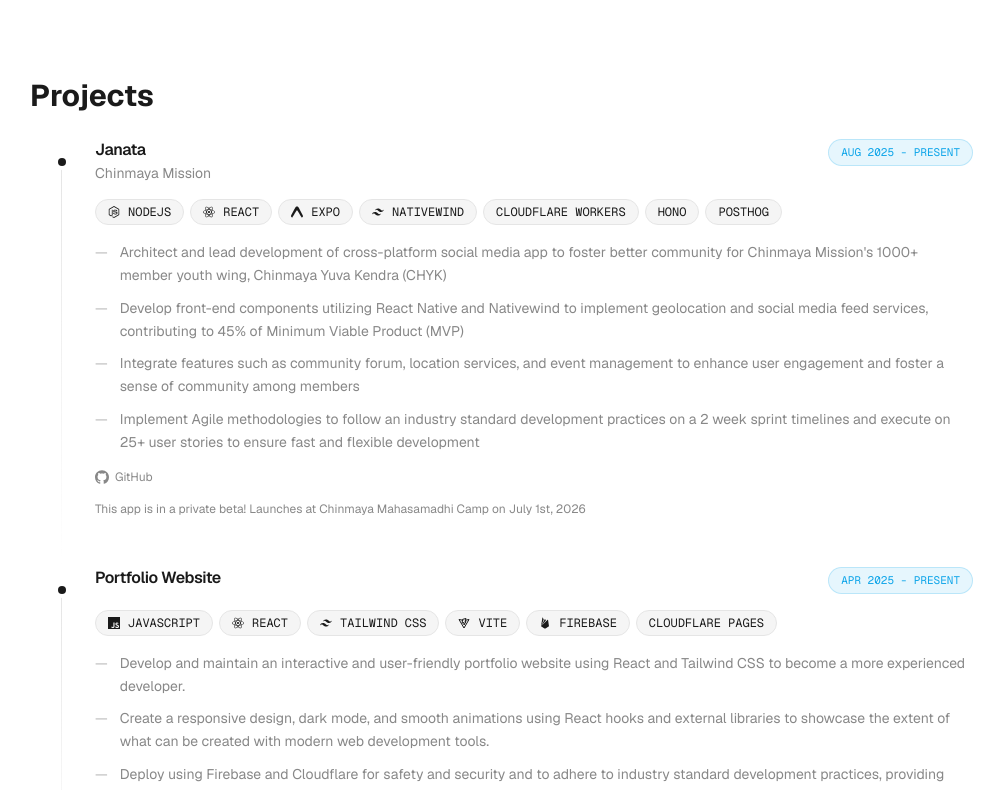
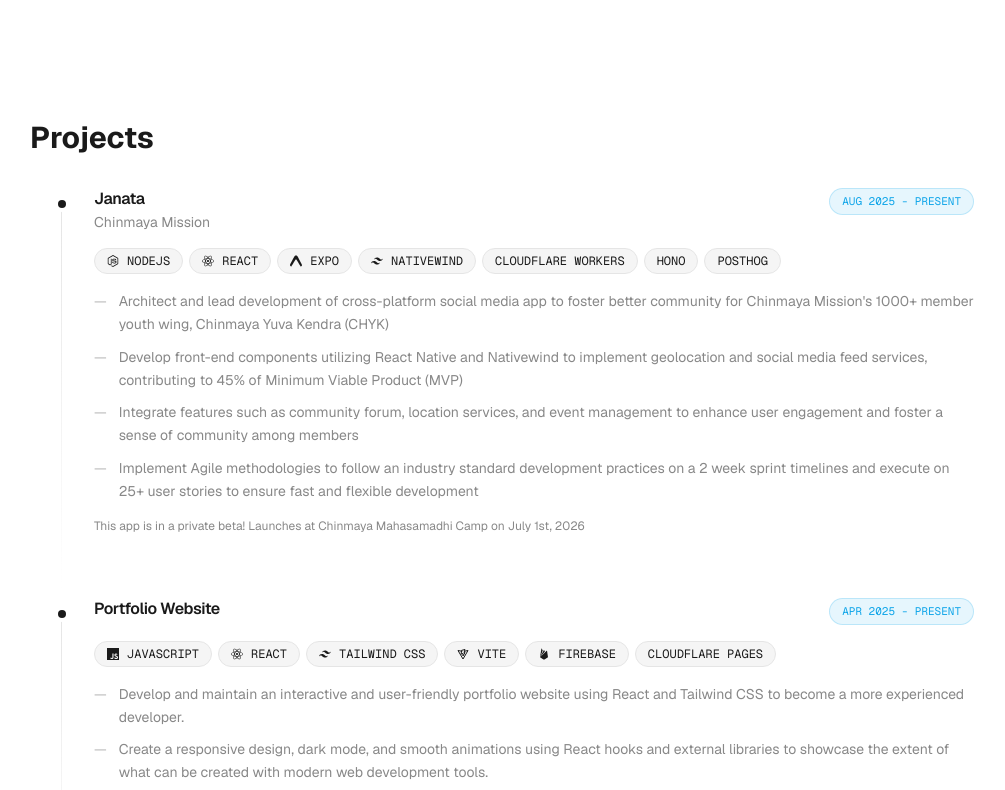
Before and after one commit to theabhiramr/theabhiramr, a React (Vite) app: page /work in a window 1280 px wide. Shown: the part 2780-3570 px from the top of the page, without its empty margins (274-1279 px from the left). Built offline with nearby package versions, Linux system fonts and the light colour scheme.

Commit message:
chore: restructured timeline item links

```diff
--- a/src/constants/data.js
+++ b/src/constants/data.js
@@ -15,7 +15,9 @@
       "Provide support in migrating legacy applications to cloud platforms, ensuring scalability, security, and compliance with industry standards",
       "Engage in the usage of cutting-edge cloud technologies and services to optimize data management and analytics for improved decision-making",
     ],
-    link: "https://www.bms.com",
+    links: [
+      { label: "Learn More", href: "https://www.bms.com" }
+    ],
   },
   {
     title: "Software Development Engineering Co-op",
@@ -29,7 +31,9 @@
       "Designed Linux user interfaces (UIs) in Python for test stations using PyQt and Matplotlib modules to streamline production testing procedures",
       "Tested 200+ digital, tuner and reference modules in SDRs for appropriate phase noise and power distribution, hitting quality assurance (QA) targets",
     ],
-    link: "https://epiqsolutions.com",
+    links: [
+      { label: "Learn More", href: "https://epiqsolutions.com" }
+    ],
   },
   {
     title: "Software Development Intern",
@@ -43,7 +47,9 @@
       "Used OpenEVSE Arduino embedded system to build a prototype architecture that interfaced with RS485 and CAN protocols used in EVs",
       "Developed user experience (UX) flow for a social app over 50+ Figma design iterations to electric vehicle (EV) owners",
     ],
-    link: "https://evbuddy.net",
+    links: [
+      { label: "Visit", href: "https://evbuddy.net" }
+    ],
   },
 ];
 
@@ -69,8 +75,10 @@
     ],
     additional:
       "This app is in a private beta! Launches at Chinmaya Mahasamadhi Camp on July 1st, 2026",
-    link: "https://chinmayajanata.org",
-    githubLink: "https://github.com/Project-Janatha/Project-Janatha",
+    links: [
+      { label: "Visit", href: "https://chinmayajanata.org" },
+      { label: "GitHub", href: "https://github.com/Project-Janata/Janata" }
+    ],
   },
   {
     title: "Portfolio Website",
@@ -88,8 +96,10 @@
       "Firebase",
       "Cloudflare Pages",
     ],
-    githubLink: "https://github.com/theabhiramr/theabhiramr",
-    link: "https://theabhiramr.com/",
+    links: [
+      { label: "GitHub", href: "https://github.com/theabhiramr/theabhiramr" },
+      { label: "Visit", href: "https://theabhiramr.com/" }
+    ],
   },
   {
     title: "NYT Games Birthday Puzzle",
@@ -99,8 +109,10 @@
       "Implemented responsive design principles to ensure optimal user experience across various devices and screen sizes",
     ],
     technologies: ["JavaScript", "React", "NextJS", "Tailwind CSS", "Vercel"],
-    githubLink: "https://github.com/theabhiramr/appa-55-surprise",
-    link: "https://appa-55-surprise.vercel.app/",
+    links: [
+      { label: "GitHub", href: "https://github.com/theabhiramr/appa-55-surprise" },
+      { label: "Visit", href: "https://appa-55-surprise.vercel.app/" }
+    ],
     additional:
       "This was a fun little app I vibecoded in a day for my dad's 55th birthday. Play the games to see what we got him 👀",
   },
@@ -116,7 +128,9 @@
     technologies: ["JavaScript", "CSS", "HTML", "Firebase", "OpenAI API"],
     additional:
       "Unfortunately, due to Firebase restrictions, the app is no longer functional.",
-    link: "https://crashmath-16dc6.web.app/",
+    links: [
+      { label: "Visit", href: "https://crashmath-16dc6.web.app/" }
+    ],
   },
 ];
 
```
